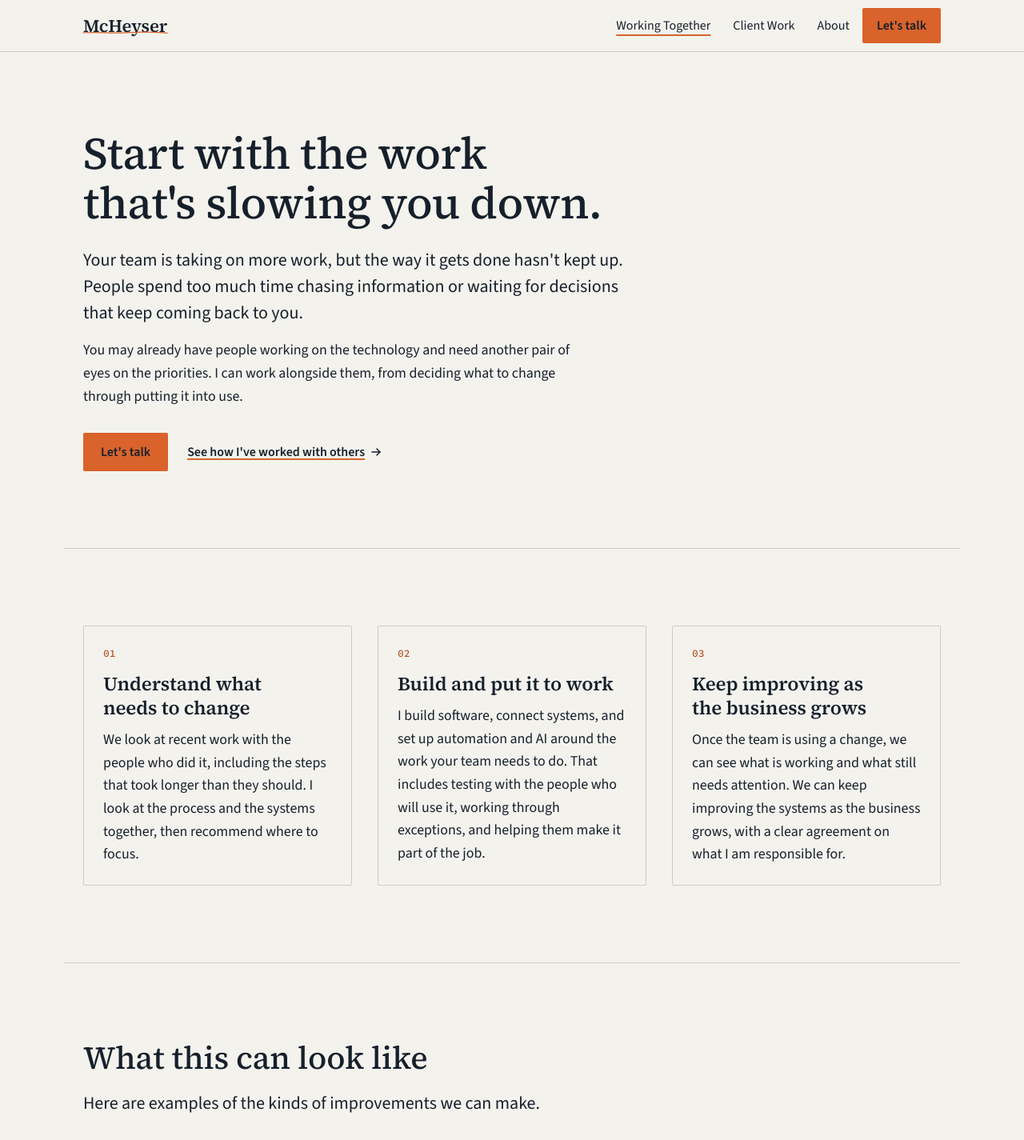
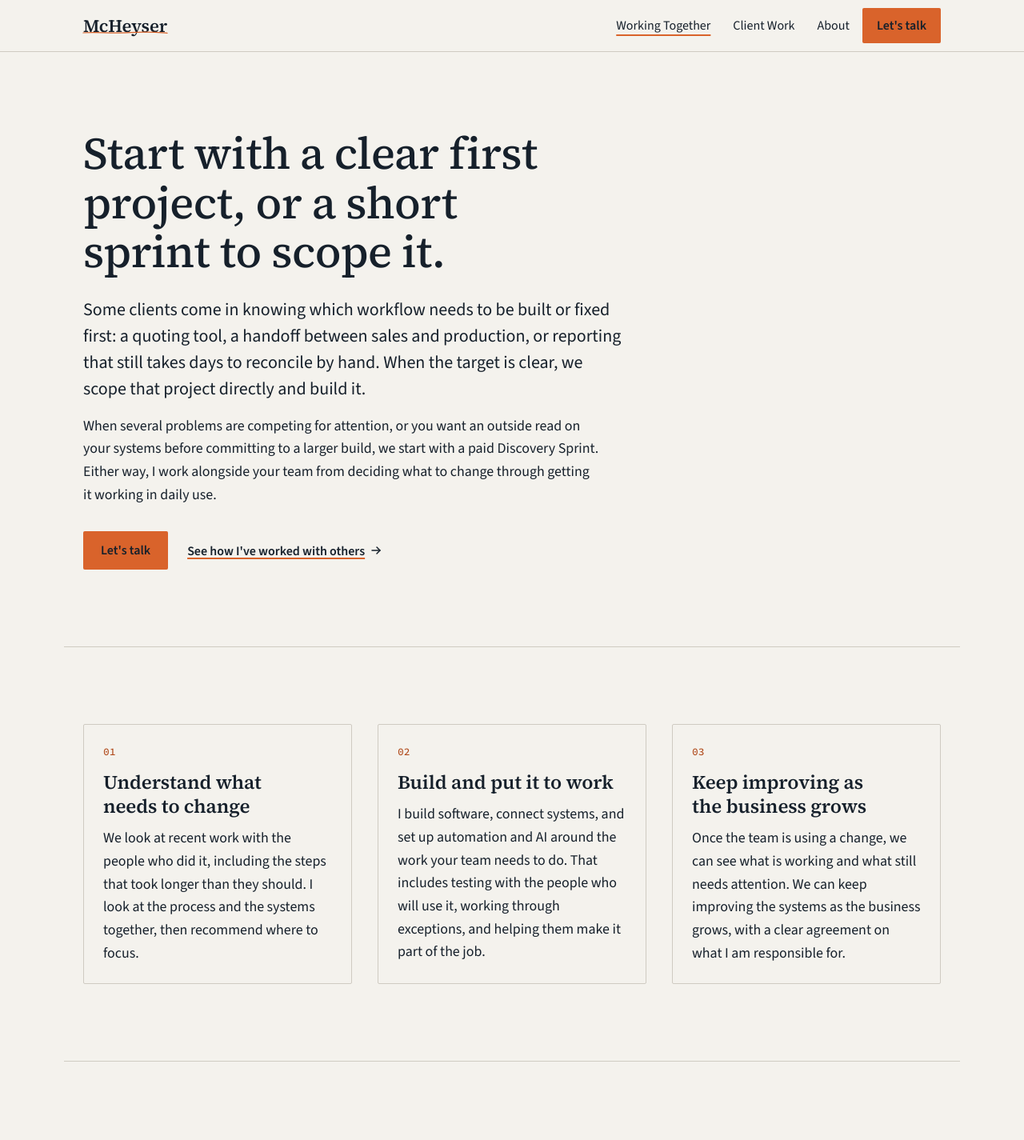
Before and after one commit to patrickmch/website, a React (Vite) app: page /working-together in a window 1280 px wide. Shown: the top 1425 px of the page at 80% size. Built offline with nearby package versions, Linux system fonts and the light colour scheme.

Commit message:
Update Working Together entry paths and Manufacturing case study walkthrough

```diff
--- a/content/clientStories.ts
+++ b/content/clientStories.ts
@@ -8,14 +8,14 @@ export const clientStories = [
     "metaTitle": "Manufacturing: From Spreadsheet to Software the Company Owns | Patrick McHeyser",
     "description": "A systems assessment grows into fractional CTO work: leading delivery, developing internal ownership, building quoting software and improving reporting.",
     "paragraphs": [
-      "The owner of a growing manufacturer brought me in to help evaluate the company's systems and decide where to invest next. What began as an assessment grew into an ongoing fractional CTO engagement and an invitation to join the management team.",
-      "**A sales handoff designed end to end, from CRM to staffing.** I worked alongside the owner and staff on changes that reached across the business. Developing a new sales handoff, for example, involved the CRM, the information people needed, and the responsibilities and staffing around the process. My role connected those operating decisions with the technical work needed to carry them out.",
-      "**Custom quoting software, built to retire the spreadsheets and raise productivity.** For quoting, much of the company's pricing knowledge lived in a spreadsheet. I worked through its calculations and operating rules with the business, then built an application where staff could prepare quotes, compare quantities and revisit saved versions. Past quotes gave us a way to check that the software preserved the pricing logic before operators tried it.",
-      "**Metrics the team can trust and act on, maintained in-house.** In reporting, I traced management figures back to source transactions and worked with the owner on what the metrics should mean. I corrected the calculations and helped an internal specialist take responsibility for the reports. The handoff included read access and a process for checking replacement reports alongside the existing ones before switching over.",
-      "**Software that keeps improving without breaking what works.** I also established a development process around the work an operator needed to complete. Changes went through implementation, testing and review, with a live check after release and a way to restore the previous version. Operator feedback then informed the next round of improvements.",
+      "The owner of a growing custom manufacturer brought me in to evaluate the company's systems and decide where to invest next. What began as an initial assessment grew into an ongoing fractional CTO engagement, leading technical delivery, working alongside the internal team, and joining the management team.",
+      "**Custom quoting software, built to retire the spreadsheets and raise productivity.** Preparing a customer quote meant working through a spreadsheet with nearly 10,000 formulas where pricing rules, material tables, and quantity breaks were tangled together. Comparing three quantities or revisiting an earlier quote meant copying workbooks by hand, and only a few people trusted themselves to change a rule. I worked with the business to extract 111 pricing rules and 37 lookup tables from the workbook and built a web application the company owns. Now a salesperson enters the product type, dimensions, material, and target quantities (such as 250, 500, or 1,000 units). The application calculates materials, labor, outside components, and shipping across all three quantities at once, saves version 3 alongside version 2, and generates the customer PDF for a person to review before sending. Before operator testing began, we checked the application against 99 archived quotes and matched the workbook's figures every time.",
+      "**Metrics the team can trust and act on, maintained in-house.** Management reporting had grown hard to reconcile when numbers looked off. Taking monthly on-time delivery as a test case, I traced management figures back to source transactions and found four separate problems across nearly 30,000 formulas: order lines were being counted as full orders, a partial month was compared against a full month, capitalization differences split customer records, and an automated data feed had quietly stopped. I worked with the owner to write down seven explicit rules for what counts as on-time, corrected the calculations, and restored the feed. I then helped an internal specialist take ownership of the reporting, with read access to the source data and a process for checking replacement reports alongside the existing ones before switching over.",
+      "**Software that keeps improving, with automated checks before anything goes live.** Because operators rely on these tools for daily quoting and reporting, I established a development process built around the actual tasks staff need to complete. Each change runs in an isolated copy against roughly 1,500 automated checks and a browser test that clicks through the screens like a user and records screenshots. A person reviews the evidence and approves the release, with a live check afterward and a way to restore the previous version if needed.",
+      "**Sales and design handoffs, hiring, and software decisions made with the owner.** Beyond the software builds, I worked alongside the owner and staff on operational changes that crossed departments. Redesigning the sales-to-design handoff, for example, meant defining what job details had to be captured in the CRM before work moved downstream, clarifying who owned each step, and adjusting staffing around the process. The owner gained a technical counterpart who could evaluate major vendor proposals, manage developer handovers, and carry operating decisions through to working systems.",
       "Selected details from the engagement:",
       "- The quoting workbook contained almost **10,000 formulas**. The application reproduced its figures across **99 archived quotes** before operator testing.\n- Reporting corrections covered comparison logic repeated across nearly **30,000 formulas**.\n- I supported technical hiring and developer handovers, including capturing undocumented automation code in company version control.\n- I reviewed a major software proposal with the owner, accounting for migration, integrations and the effort required from the internal team.",
-      "**Technical decisions made with the owner, then built.** The owner gained a technical counterpart who could help make a decision and take responsibility for carrying it into implementation. Across the engagement, the aim was more consistent quoting, dependable management information and clearer handoffs, with the team better equipped to maintain and improve its own systems."
+      "**Technical decisions made with the owner, then built.** Across the engagement, the aim was more consistent quoting, dependable management information and clearer handoffs, with the team better equipped to maintain and improve its own systems."
     ],
     "table": {
       "headers": [
--- a/pages/ClientStoryPage.tsx
+++ b/pages/ClientStoryPage.tsx
@@ -14,7 +14,7 @@ type Slug = (typeof clientStories)[number]['slug'];
  * would add has no figure.
  */
 const figuresAfter: Partial<Record<Slug, Record<number, ReactNode>>> = {
-  'manufacturing-systems': { 2: <ManufacturingQuote />, 3: <ManufacturingReporting />, 4: <ManufacturingDelivery /> },
+  'manufacturing-systems': { 1: <ManufacturingQuote />, 2: <ManufacturingReporting />, 3: <ManufacturingDelivery /> },
   'shared-context': { 2: <SharedContextBuild />, 4: <SharedContextAnswer /> },
   'psyche-digital': { 2: <PsycheFollowThrough /> },
 };
--- a/pages/WorkingTogetherPage.tsx
+++ b/pages/WorkingTogetherPage.tsx
@@ -50,14 +50,16 @@ export default function WorkingTogetherPage() {
     <>
       <Section first className="hero">
         <div className="hero__text">
-          <h1>Start with the work that's slowing you down.</h1>
+          <h1>Start with a clear first project, or a short sprint to scope it.</h1>
           <p className="lead">
-            Your team is taking on more work, but the way it gets done hasn't kept up. People spend too much time
-            chasing information or waiting for decisions that keep coming back to you.
+            Some clients come in knowing which workflow needs to be built or fixed first: a quoting tool, a handoff
+            between sales and production, or reporting that still takes days to reconcile by hand. When the target is
+            clear, we scope that project directly and build it.
           </p>
           <p>
-            You may already have people working on the technology and need another pair of eyes on the priorities. I
-            can work alongside them, from deciding what to change through putting it into use.
+            When several problems are competing for attention, or you want an outside read on your systems before
+            committing to a larger build, we start with a paid Discovery Sprint. Either way, I work alongside your
+            team from deciding what to change through getting it working in daily use.
           </p>
           <div className="hero__cta cta-row">
             <ButtonLink to="/contact">Let's talk</ButtonLink>
@@ -82,8 +84,12 @@ export default function WorkingTogetherPage() {
 
       <Section labelledBy="examples-heading">
         <div className="section__heading">
-          <h2 id="examples-heading">What this can look like</h2>
-          <p className="lead">Here are examples of the kinds of improvements we can make.</p>
+          <h2 id="examples-heading">How software, automation, and human judgment fit together</h2>
+          <p className="lead">
+            Whether we build a custom application or connect the tools you already have, the goal is the same: let
+            software handle the repeatable gathering, calculation, and cross-checking, and put clear exceptions in
+            front of the right person.
+          </p>
         </div>
         <div className="example">
           <div className="example__text">
@@ -126,7 +132,7 @@ export default function WorkingTogetherPage() {
       <Section labelledBy="sprint-heading">
         <InkBlock>
           <h2 id="sprint-heading">
-            Begin with a{' '}
+            When to start with a{' '}
             <span className="underlined">
               Discovery Sprint
               <PenUnderline />
@@ -134,12 +140,14 @@ export default function WorkingTogetherPage() {
           </h2>
           <Prose>
             <p>
-              A Discovery Sprint is a focused, paid engagement to understand an operating problem and decide what to
-              do about it. It gives you a clear first step before committing to a larger project.
+              A Discovery Sprint is a focused, paid engagement to map an operating bottleneck and decide the
+              highest-return fix. It is designed for teams that know work is getting stuck between people and systems,
+              and want a concrete plan and working scope before committing to a build.
             </p>
             <p>
-              We might look at why each new customer adds so much admin, or whether your existing software can support
-              the next stage of growth.
+              We might trace why quotes or customer handoffs keep stalling between departments, why management numbers
+              do not match the underlying orders, or whether your current software can support the next stage of
+              growth.
             </p>
           </Prose>
         </InkBlock>
```
Also changed, not shown: 2 other files (tests, documents, lock files or other folders).
